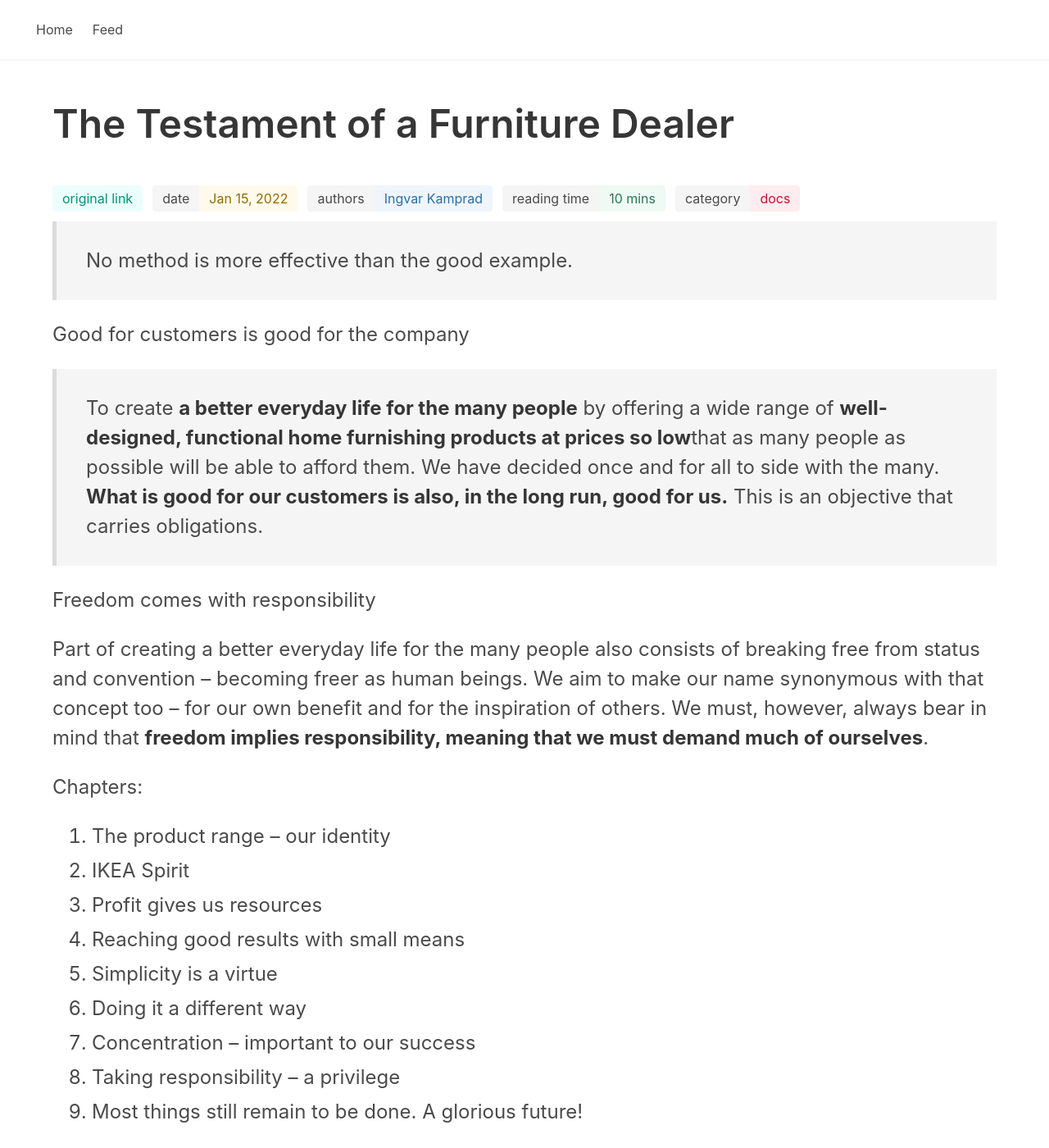
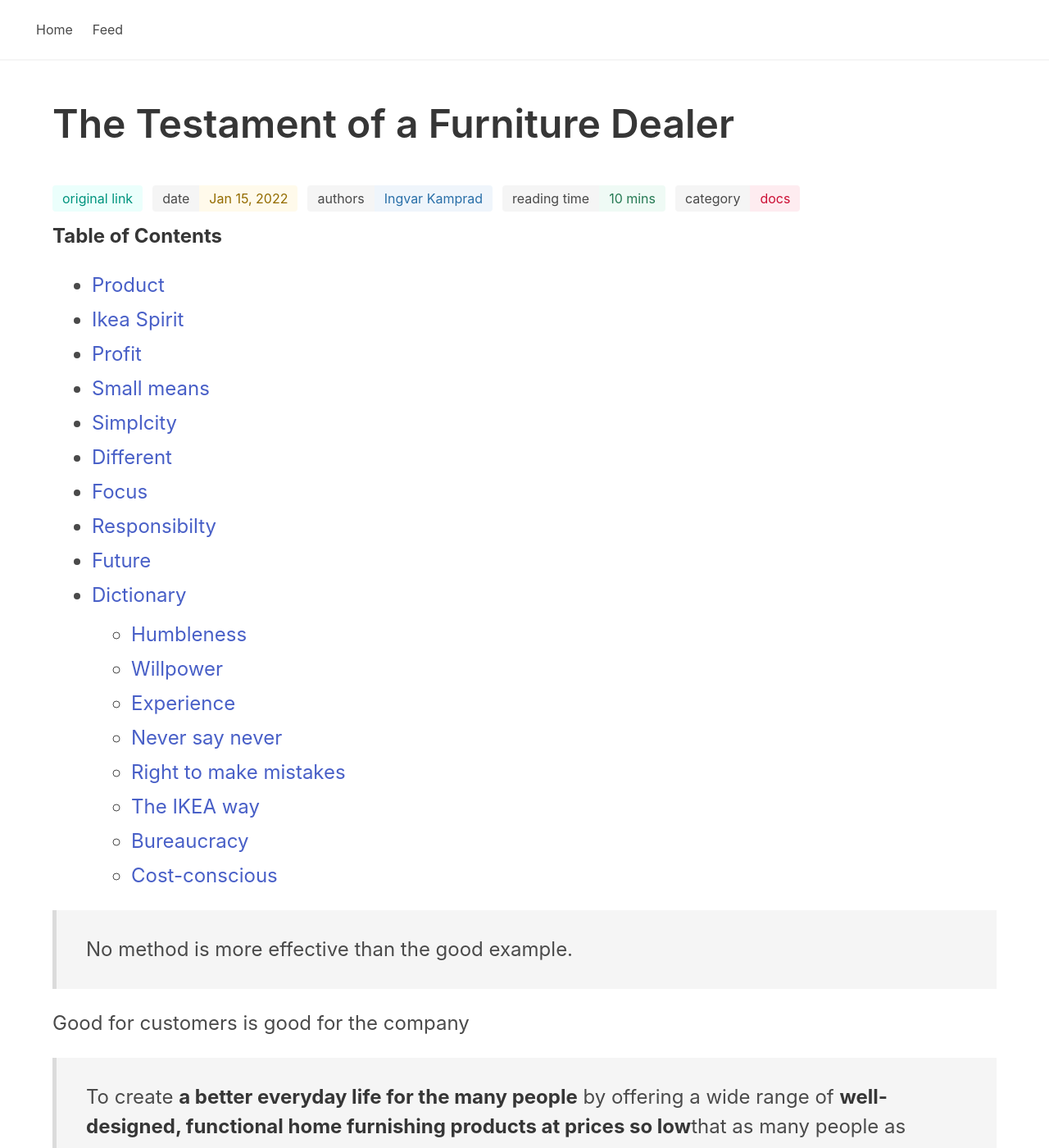
Before and after one commit to sayanee/longform, a Jekyll site: the page built from _posts/2022-01-15-testament-furniture-dealer.md, in a window 1280 px wide and 1400 px high. Shown: the whole window at 82% size. Built offline with Jekyll 4.4.1, drawn with Linux system fonts in a browser that asks for light colours.

Commit message:
refactor: add TOC for IKEA doc

```diff
--- a/_posts/2022-01-15-testament-furniture-dealer.md
+++ b/_posts/2022-01-15-testament-furniture-dealer.md
@@ -5,6 +5,33 @@
 author: Ingvar Kamprad
 category: docs
 ---
+
+<!-- START doctoc generated TOC please keep comment here to allow auto update -->
+<!-- DON'T EDIT THIS SECTION, INSTEAD RE-RUN doctoc TO UPDATE -->
+**Table of Contents**
+
+- [Product](#product)
+- [Ikea Spirit](#ikea-spirit)
+- [Profit](#profit)
+- [Small means](#small-means)
+- [Simplcity](#simplcity)
+- [Different](#different)
+- [Focus](#focus)
+- [Responsibilty](#responsibilty)
+- [Future](#future)
+- [Dictionary](#dictionary)
+  - [Humbleness](#humbleness)
+  - [Willpower](#willpower)
+  - [Experience](#experience)
+  - [Never say never](#never-say-never)
+  - [Right to make mistakes](#right-to-make-mistakes)
+  - [The IKEA way](#the-ikea-way)
+  - [Bureaucracy](#bureaucracy)
+  - [Cost-conscious](#cost-conscious)
+
+<!-- END doctoc generated TOC please keep comment here to allow auto update -->
+
+
 > No method is more effective than the good example.
 
 Good for customers is good for the company
```
